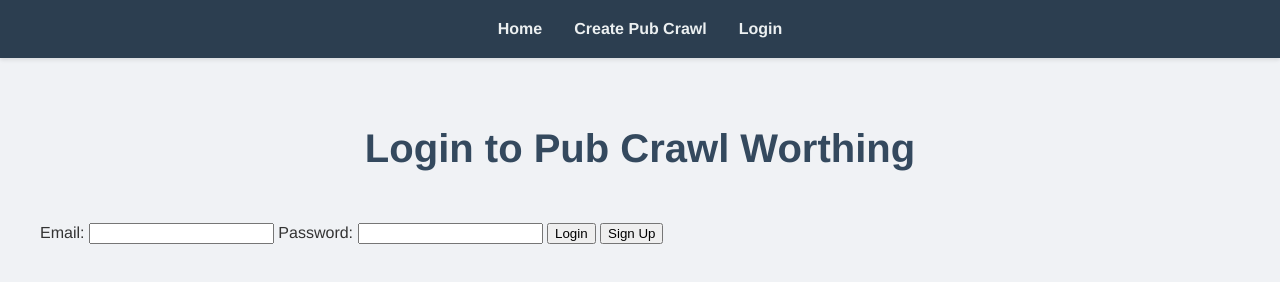
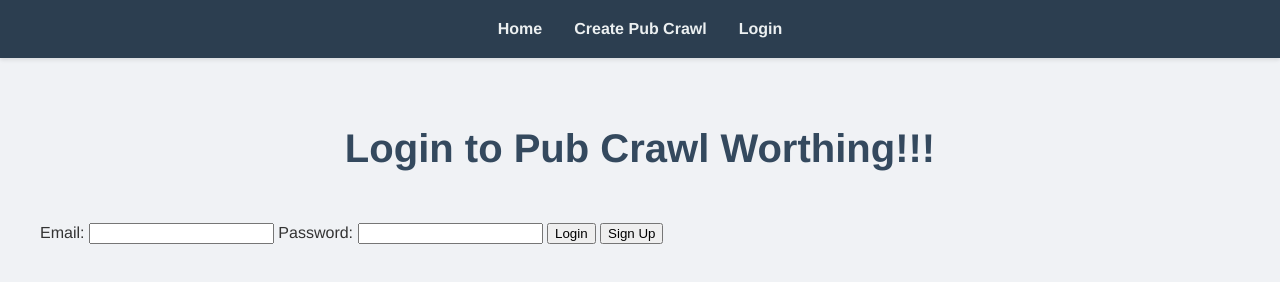
Before and after one commit to matthewyoung94/pub-, a plain HTML site: page pub-crawl/login.html in a window 1280 px wide. Drawn offline with Linux system fonts and the light colour scheme.

Commit message:
testing commit

```diff
--- a/pub-crawl/login.html
+++ b/pub-crawl/login.html
@@ -17,7 +17,7 @@
         </nav>
     </header>
     <main>
-        <h1>Login to Pub Crawl Worthing</h1>
+        <h1>Login to Pub Crawl Worthing!!!</h1>
 
         <form id="auth-form">
             <label for="email">Email:</label>
```
